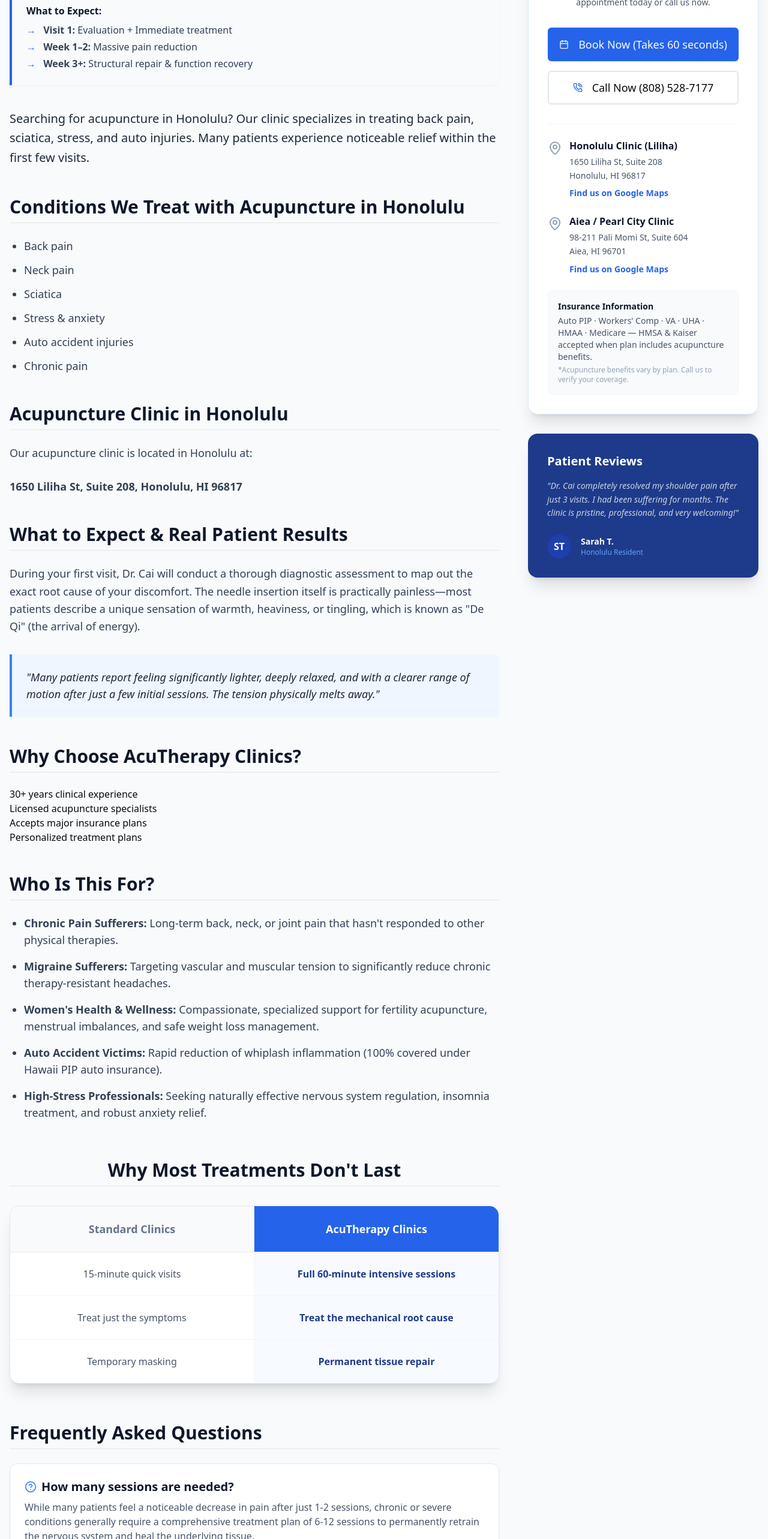
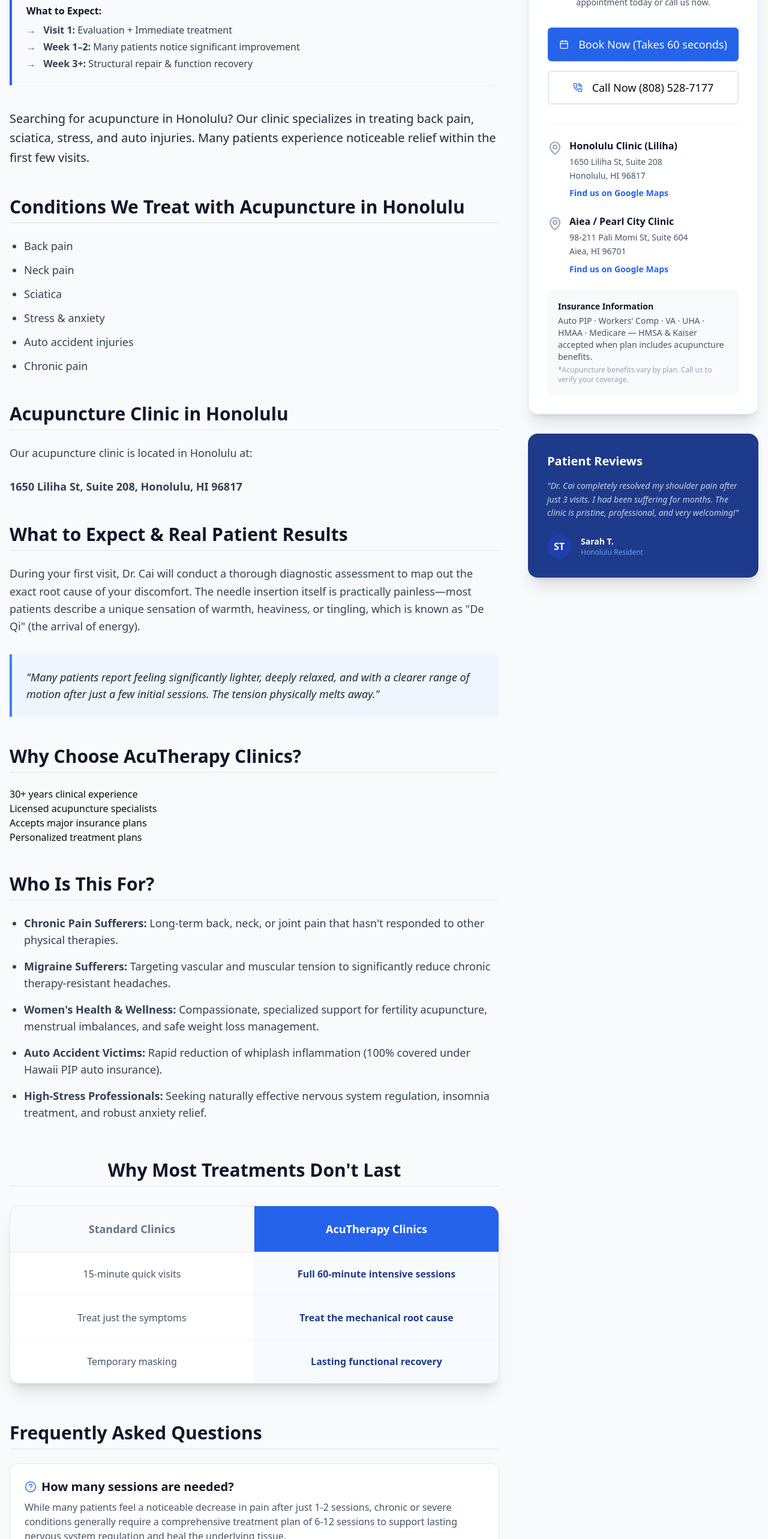
Before and after one commit to acutherapy/acutherapy-web-v2, a React (Vite) app: page /acupuncture-honolulu in a window 1280 px wide. Shown: the part 947-3513 px from the top of the page at 60% size. Built offline with nearby package versions, Linux system fonts and the light colour scheme.

Commit message:
fix(compliance): replace 'Permanent tissue repair', soften timeline and FAQ language

```diff
--- a/src/pages/AcupunctureHonoluluPage.tsx
+++ b/src/pages/AcupunctureHonoluluPage.tsx
@@ -52,7 +52,7 @@ export default function AcupunctureHonoluluPage() {
                 <p className="font-bold text-slate-900 mb-2">What to Expect:</p>
                 <ul className="space-y-1 text-slate-700 font-medium">
                   <li><span className="text-blue-600 mr-2">→</span> <strong>Visit 1:</strong> Evaluation + Immediate treatment</li>
-                  <li><span className="text-blue-600 mr-2">→</span> <strong>Week 1–2:</strong> Massive pain reduction</li>
+                  <li><span className="text-blue-600 mr-2">→</span> <strong>Week 1–2:</strong> Many patients notice significant improvement</li>
                   <li><span className="text-blue-600 mr-2">→</span> <strong>Week 3+:</strong> Structural repair & function recovery</li>
                 </ul>
               </div>
@@ -135,7 +135,7 @@ export default function AcupunctureHonoluluPage() {
                 </div>
                 <div className="grid grid-cols-2">
                   <div className="p-6 text-center border-r border-slate-100 text-slate-600">Temporary masking</div>
-                  <div className="p-6 text-center font-semibold text-blue-900 bg-blue-50/50">Permanent tissue repair</div>
+                  <div className="p-6 text-center font-semibold text-blue-900 bg-blue-50/50">Lasting functional recovery</div>
                 </div>
               </div>
             </div>
@@ -144,7 +144,7 @@ export default function AcupunctureHonoluluPage() {
             <div className="space-y-6 mb-12">
               <div className="bg-white p-6 rounded-xl border border-slate-200 shadow-sm">
                 <h3 className="text-xl font-bold text-slate-900 mb-2 flex items-center gap-2"><HelpCircle className="text-blue-500" size={20}/> How many sessions are needed?</h3>
-                <p className="text-slate-600">While many patients feel a noticeable decrease in pain after just 1-2 sessions, chronic or severe conditions generally require a comprehensive treatment plan of 6-12 sessions to permanently retrain the nervous system and heal the underlying tissue.</p>
+                <p className="text-slate-600">While many patients feel a noticeable decrease in pain after just 1-2 sessions, chronic or severe conditions generally require a comprehensive treatment plan of 6-12 sessions to support lasting nervous system regulation and heal the underlying tissue.</p>
               </div>
               <div className="bg-white p-6 rounded-xl border border-slate-200 shadow-sm">
                 <h3 className="text-xl font-bold text-slate-900 mb-2 flex items-center gap-2"><HelpCircle className="text-blue-500" size={20}/> Does acupuncture hurt?</h3>
```
